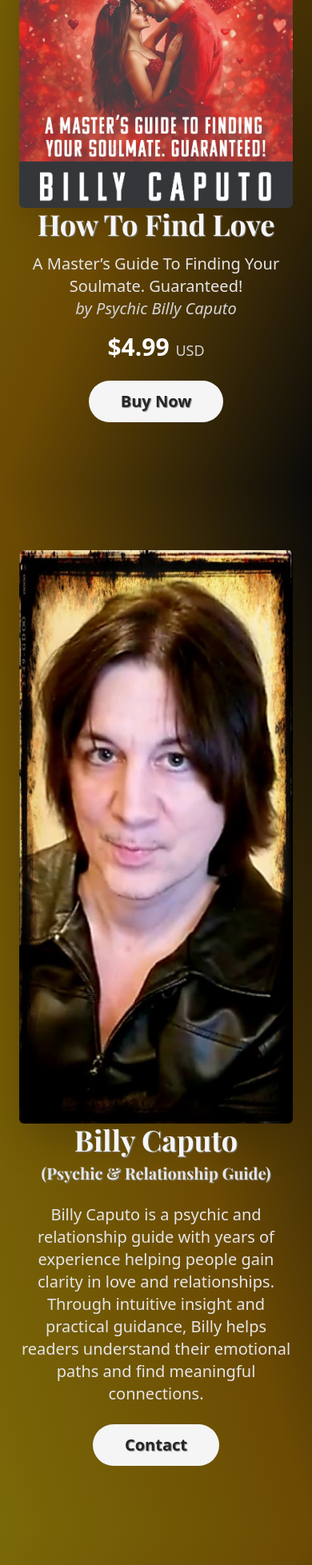
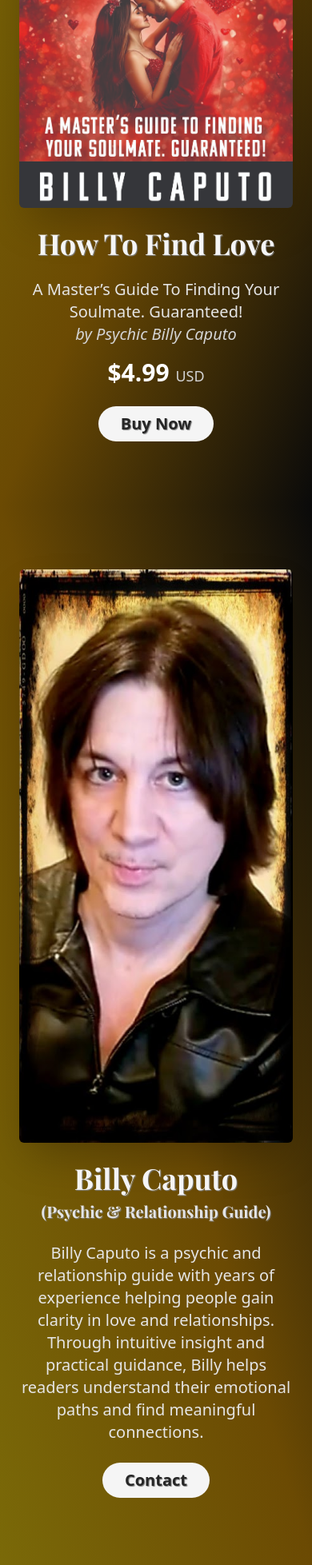
Before and after one commit to MohimaModak/Glamour-Cosmetics, a React (Vite) app: page / in a window 390 px wide. Shown: the part 1185-3142 px from the top of the page at 80% size. Built offline with nearby package versions, Linux system fonts and the light colour scheme.

Commit message:
your message

```diff
--- a/src/assets/Component/Contact/Contact.jsx
+++ b/src/assets/Component/Contact/Contact.jsx
@@ -12,7 +12,7 @@ export default function Contact() {
       <div className="max-w-5xl mx-auto text-center">
         {/* Header Section */}
         <div className="mb-12">
-          <h2 className="text-5xl font-bold text-neutral-100 textshadow">
+          <h2 className="text-4xl md:text-5xl font-bold text-neutral-100 textshadow">
             Contact Billy Caputo
           </h2>
           <p className="mt-4 text-lg text-neutral-100 font-medium">
--- a/src/assets/Component/Nailpolish/Nailpolish.jsx
+++ b/src/assets/Component/Nailpolish/Nailpolish.jsx
@@ -19,7 +19,7 @@ export default function Nailpolish() {
 
         {/* Text Content */}
         <div className=' text-center md:text-left'>
-          <h2 className='text-4xl md:text-5xl font-bold text-neutral-100 mb-6 textshadow'>
+          <h2 className='text-4xl md:text-5xl font-bold text-neutral-100 mb-6 textshadow pt-6'>
             Billy Caputo
             <br />
             <p className='text-xl md:text-2xl text-neutral-200 mt-2'>(Psychic & Relationship Guide)</p>
@@ -29,7 +29,7 @@ export default function Nailpolish() {
 
           </p>
           <Link to='/Contact' smooth={true} duration={1000}>
-            <button className="bg-neutral-100 text-neutral-800 textshadow text-xl font-semibold px-10 py-3 rounded-full hover:bg-neutral-800 hover:text-neutral-100 transition-all">
+            <button className="bg-neutral-100 text-neutral-800 textshadow text-xl font-semibold px-7 py-2 lg:px-10 lg:py-3 rounded-full hover:bg-neutral-800 hover:text-neutral-100 transition-all">
               Contact
             </button>
           </Link>
--- a/src/assets/Component/Products/Products.jsx
+++ b/src/assets/Component/Products/Products.jsx
@@ -20,7 +20,7 @@ export default function Products() {
 
         {/* Text Content */}
         <div className="text-center md:text-left">
-          <h2 className="text-4xl md:text-5xl font-bold text-neutral-100 mb-4 textshadow">
+          <h2 className="text-4xl md:text-5xl font-bold text-neutral-100 mb-6 textshadow pt-6">
             How To Find Love
           </h2>
 
@@ -43,7 +43,7 @@ export default function Products() {
             target="_blank"
             rel="noopener noreferrer"
           >
-            <button className="bg-neutral-100 text-neutral-800 textshadow text-xl font-semibold px-10 py-3 rounded-full hover:bg-neutral-800 hover:text-neutral-100 transition-all">
+            <button className="bg-neutral-100 text-neutral-800 textshadow text-xl font-semibold px-7 py-2 lg:px-10 lg:py-3 rounded-full hover:bg-neutral-800 hover:text-neutral-100 transition-all">
               Buy Now
             </button>
           </a>
```
